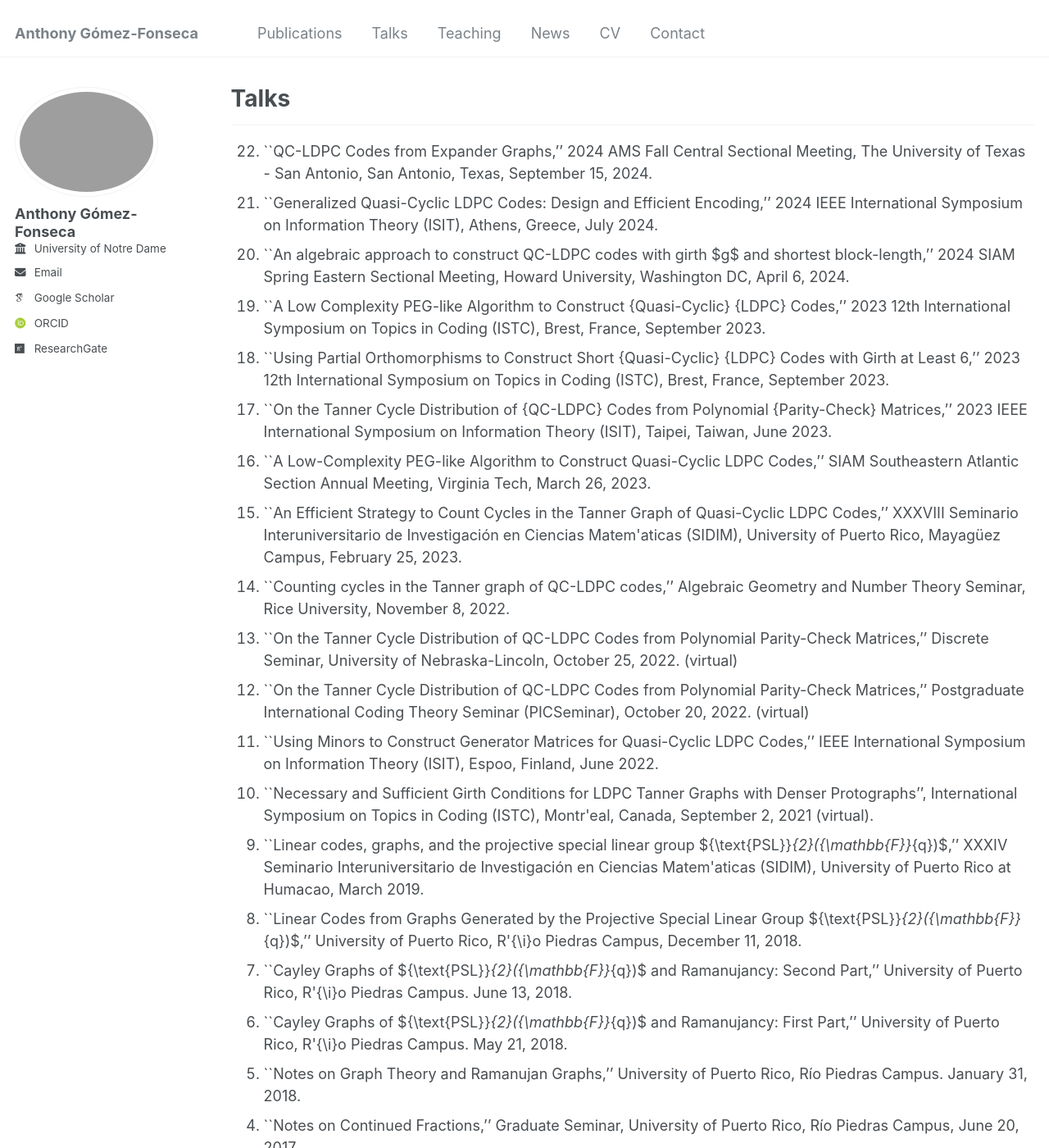
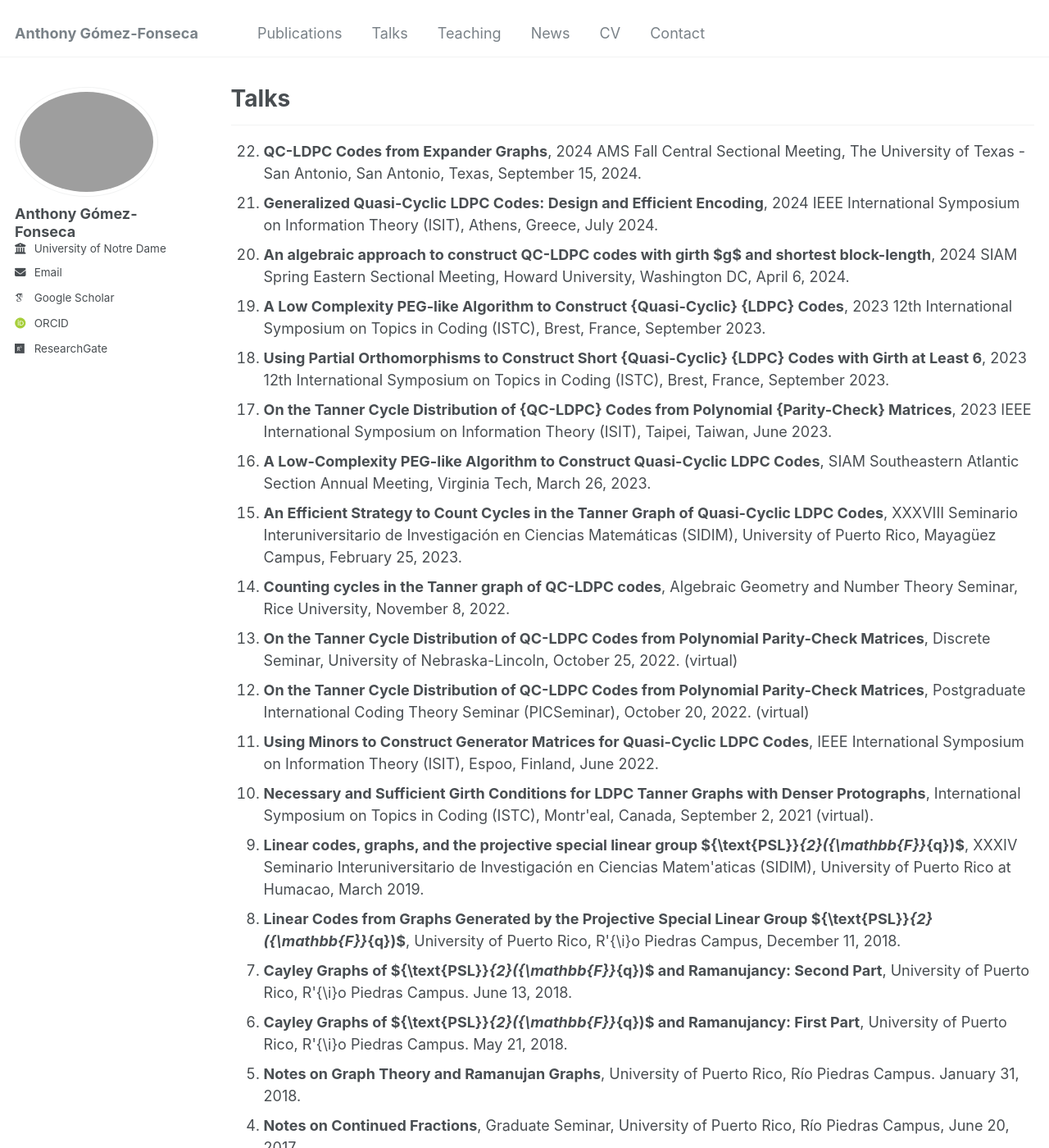
Before and after one commit to gomezfonsecaa/Anthony, a Jekyll site: the page built from _pages/talks.md, in a window 1280 px wide and 1400 px high. Shown: the whole window at 82% size. Built offline with Jekyll 4.4.1, drawn with Linux system fonts in a browser that asks for light colours; some web fonts are replaced; some of the changed text lies outside the part shown.

Commit message:
Update talks.md

```diff
--- a/_pages/talks.md
+++ b/_pages/talks.md
@@ -9,27 +9,27 @@ author_profile: true
 
 ---
 
-0. ``QC-LDPC Codes from Expander Graphs,'' 2024 AMS Fall Central Sectional Meeting, The University of Texas - San Antonio, San Antonio, Texas, September 15, 2024.
-0. ``Generalized Quasi-Cyclic LDPC Codes: Design and Efficient Encoding,'' 2024 IEEE International Symposium on Information Theory (ISIT), Athens, Greece, July 2024.
-0. ``An algebraic approach to construct QC-LDPC codes with girth $g$ and shortest block-length,'' 2024 SIAM Spring Eastern Sectional Meeting, Howard University, Washington DC, April 6, 2024.
-0. ``A Low Complexity PEG-like Algorithm to Construct {Quasi-Cyclic} {LDPC}
-Codes,'' 2023 12th International Symposium on Topics in Coding (ISTC), Brest, France, September 2023.
-0. ``Using Partial Orthomorphisms to Construct Short {Quasi-Cyclic} {LDPC} Codes with Girth at Least 6,'' 2023 12th International Symposium on Topics in Coding (ISTC), Brest, France, September 2023.
-0. ``On the Tanner Cycle Distribution of {QC-LDPC} Codes from Polynomial {Parity-Check} Matrices,'' 2023 IEEE International Symposium on Information Theory (ISIT), Taipei, Taiwan, June 2023.
-0. ``A Low-Complexity PEG-like Algorithm to Construct Quasi-Cyclic LDPC Codes,'' SIAM Southeastern Atlantic Section Annual Meeting, Virginia Tech, March 26, 2023.
-0. ``An Efficient Strategy to Count Cycles in the Tanner Graph of Quasi-Cyclic LDPC Codes,'' XXXVIII Seminario Interuniversitario de Investigación en Ciencias Matem\'aticas (SIDIM), University of Puerto Rico, Mayagüez Campus, February 25, 2023.
-0. ``Counting cycles in the Tanner graph of QC-LDPC codes,'' Algebraic Geometry and Number Theory Seminar, Rice University, November 8, 2022.
-0. ``On the Tanner Cycle Distribution of QC-LDPC Codes from Polynomial Parity-Check Matrices,'' Discrete Seminar, University of Nebraska-Lincoln, October 25, 2022. (virtual)
-0. ``On the Tanner Cycle Distribution of QC-LDPC Codes from Polynomial Parity-Check Matrices,'' Postgraduate International Coding Theory Seminar (PICSeminar), October 20, 2022. (virtual)
-0. ``Using Minors to Construct Generator Matrices for Quasi-Cyclic LDPC Codes,'' IEEE International Symposium on Information Theory (ISIT), Espoo, Finland, June 2022.
-0. ``Necessary and Sufficient Girth Conditions for LDPC Tanner Graphs with Denser Protographs'', International Symposium on Topics in Coding (ISTC), Montr\'eal, Canada, September 2, 2021 (virtual).
-0. ``Linear codes, graphs, and the projective special linear group ${\text{PSL}}_{2}({\mathbb{F}}_{q})$,'' XXXIV Seminario Interuniversitario de Investigación en Ciencias Matem\'aticas (SIDIM), University of Puerto Rico at Humacao, March 2019.
-0. ``Linear Codes from Graphs Generated by the Projective Special Linear Group ${\text{PSL}}_{2}({\mathbb{F}}_{q})$,'' University of Puerto Rico, R\'{\i}o Piedras Campus, December 11, 2018.
-0. ``Cayley Graphs of ${\text{PSL}}_{2}({\mathbb{F}}_{q})$ and Ramanujancy: Second Part,'' University of Puerto Rico, R\'{\i}o Piedras Campus. June 13, 2018.
-0. ``Cayley Graphs of ${\text{PSL}}_{2}({\mathbb{F}}_{q})$ and Ramanujancy: First Part,'' University of Puerto Rico, R\'{\i}o Piedras Campus. May 21, 2018.
-0. ``Notes on Graph Theory and Ramanujan Graphs,'' University of Puerto Rico, Río Piedras Campus. January 31, 2018.
-0. ``Notes on Continued Fractions,'' Graduate Seminar, University of Puerto Rico, Río Piedras Campus, June 20, 2017.
-0. ``Simulacro del PEAU en Matemáticas,'' Colectivo Universitario para el Acceso, University of Puerto Rico at Cayey, February 11, 2017.
-0. ``El apoyo académico del CUA-UPR en Cayey: principios y retos,'' (with C. Torres-Rivera, L. Rodríguez-Rivera, J. Sosa-Díaz) Segundo Encuentro Estudiantil de Investigación, Creación y Servicio Comunitario, University of Puerto Rico at Cayey, December 7, 2015.
-0. ``Modelos de cazador-presa: Una nueva estrategia de persecución,'' (with L. Molina-Rodríguez) Primer Encuentro Estudiantil de Investigación, Creación y Servicio Comunitario, University of Puerto Rico at Cayey, May 15, 2015.
+0. **QC-LDPC Codes from Expander Graphs**, 2024 AMS Fall Central Sectional Meeting, The University of Texas - San Antonio, San Antonio, Texas, September 15, 2024.
+0. **Generalized Quasi-Cyclic LDPC Codes: Design and Efficient Encoding**, 2024 IEEE International Symposium on Information Theory (ISIT), Athens, Greece, July 2024.
+0. **An algebraic approach to construct QC-LDPC codes with girth $g$ and shortest block-length**, 2024 SIAM Spring Eastern Sectional Meeting, Howard University, Washington DC, April 6, 2024.
+0. **A Low Complexity PEG-like Algorithm to Construct {Quasi-Cyclic} {LDPC}
+Codes**, 2023 12th International Symposium on Topics in Coding (ISTC), Brest, France, September 2023.
+0. **Using Partial Orthomorphisms to Construct Short {Quasi-Cyclic} {LDPC} Codes with Girth at Least 6**, 2023 12th International Symposium on Topics in Coding (ISTC), Brest, France, September 2023.
+0. **On the Tanner Cycle Distribution of {QC-LDPC} Codes from Polynomial {Parity-Check} Matrices**, 2023 IEEE International Symposium on Information Theory (ISIT), Taipei, Taiwan, June 2023.
+0. **A Low-Complexity PEG-like Algorithm to Construct Quasi-Cyclic LDPC Codes**, SIAM Southeastern Atlantic Section Annual Meeting, Virginia Tech, March 26, 2023.
+0. **An Efficient Strategy to Count Cycles in the Tanner Graph of Quasi-Cyclic LDPC Codes**, XXXVIII Seminario Interuniversitario de Investigación en Ciencias Matemáticas (SIDIM), University of Puerto Rico, Mayagüez Campus, February 25, 2023.
+0. **Counting cycles in the Tanner graph of QC-LDPC codes**, Algebraic Geometry and Number Theory Seminar, Rice University, November 8, 2022.
+0. **On the Tanner Cycle Distribution of QC-LDPC Codes from Polynomial Parity-Check Matrices**, Discrete Seminar, University of Nebraska-Lincoln, October 25, 2022. (virtual)
+0. **On the Tanner Cycle Distribution of QC-LDPC Codes from Polynomial Parity-Check Matrices**, Postgraduate International Coding Theory Seminar (PICSeminar), October 20, 2022. (virtual)
+0. **Using Minors to Construct Generator Matrices for Quasi-Cyclic LDPC Codes**, IEEE International Symposium on Information Theory (ISIT), Espoo, Finland, June 2022.
+0. **Necessary and Sufficient Girth Conditions for LDPC Tanner Graphs with Denser Protographs**, International Symposium on Topics in Coding (ISTC), Montr\'eal, Canada, September 2, 2021 (virtual).
+0. **Linear codes, graphs, and the projective special linear group ${\text{PSL}}_{2}({\mathbb{F}}_{q})$**, XXXIV Seminario Interuniversitario de Investigación en Ciencias Matem\'aticas (SIDIM), University of Puerto Rico at Humacao, March 2019.
+0. **Linear Codes from Graphs Generated by the Projective Special Linear Group ${\text{PSL}}_{2}({\mathbb{F}}_{q})$**, University of Puerto Rico, R\'{\i}o Piedras Campus, December 11, 2018.
+0. **Cayley Graphs of ${\text{PSL}}_{2}({\mathbb{F}}_{q})$ and Ramanujancy: Second Part**, University of Puerto Rico, R\'{\i}o Piedras Campus. June 13, 2018.
+0. **Cayley Graphs of ${\text{PSL}}_{2}({\mathbb{F}}_{q})$ and Ramanujancy: First Part**, University of Puerto Rico, R\'{\i}o Piedras Campus. May 21, 2018.
+0. **Notes on Graph Theory and Ramanujan Graphs**, University of Puerto Rico, Río Piedras Campus. January 31, 2018.
+0. **Notes on Continued Fractions**, Graduate Seminar, University of Puerto Rico, Río Piedras Campus, June 20, 2017.
+0. **Simulacro del PEAU en Matemáticas**, Colectivo Universitario para el Acceso, University of Puerto Rico at Cayey, February 11, 2017.
+0. **El apoyo académico del CUA-UPR en Cayey: principios y retos**, (with C. Torres-Rivera, L. Rodríguez-Rivera, J. Sosa-Díaz) Segundo Encuentro Estudiantil de Investigación, Creación y Servicio Comunitario, University of Puerto Rico at Cayey, December 7, 2015.
+0. **Modelos de cazador-presa: Una nueva estrategia de persecución**, (with L. Molina-Rodríguez) Primer Encuentro Estudiantil de Investigación, Creación y Servicio Comunitario, University of Puerto Rico at Cayey, May 15, 2015.
 {: reversed="reversed"}
```
